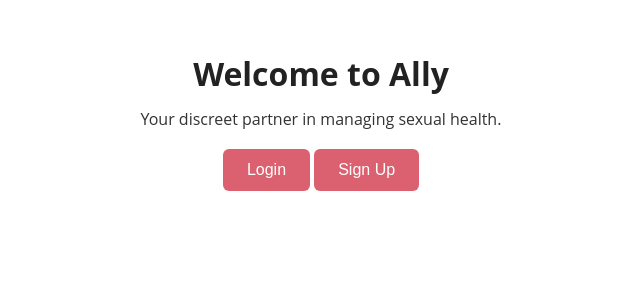
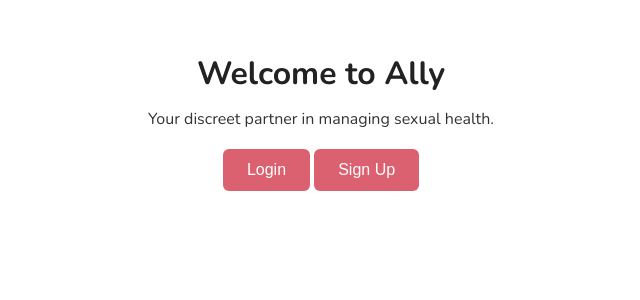
Before and after one commit to ProcrastinateGuy/H4H_TeamRed, a React (Create React App) app in the folder ally/: page / in a window 1280 px wide. Shown: the top 300 px of the page, without its empty margins (319-959 px from the left). Built offline with nearby package versions, Linux system fonts and the light colour scheme.

Commit message:
changed global font

```diff
--- a/ally/public/index.html
+++ b/ally/public/index.html
@@ -3,6 +3,12 @@
   <head>
     <meta charset="utf-8" />
     <link rel="icon" href="%PUBLIC_URL%/favicon.ico" />
+    <link rel="preconnect" href="https://fonts.googleapis.com" />
+    <link rel="preconnect" href="https://fonts.gstatic.com" crossorigin />
+    <link
+      href="https://fonts.googleapis.com/css2?family=Nunito:wght@400;600;700&display=swap"
+      rel="stylesheet"
+    />
     <meta name="viewport" content="width=device-width, initial-scale=1" />
     <meta name="theme-color" content="#000000" />
     <meta
--- a/ally/src/styles.css
+++ b/ally/src/styles.css
@@ -9,7 +9,7 @@
   --link-color: var(--primary-color);
   --button-hover: #c05563; /* Darker variant for hover */
   --border-radius: 6px;
-  --font-family: "Open Sans", sans-serif;
+  --font-family: "Nunito", sans-serif;
   --max-width: 1200px;
 }
 
```
